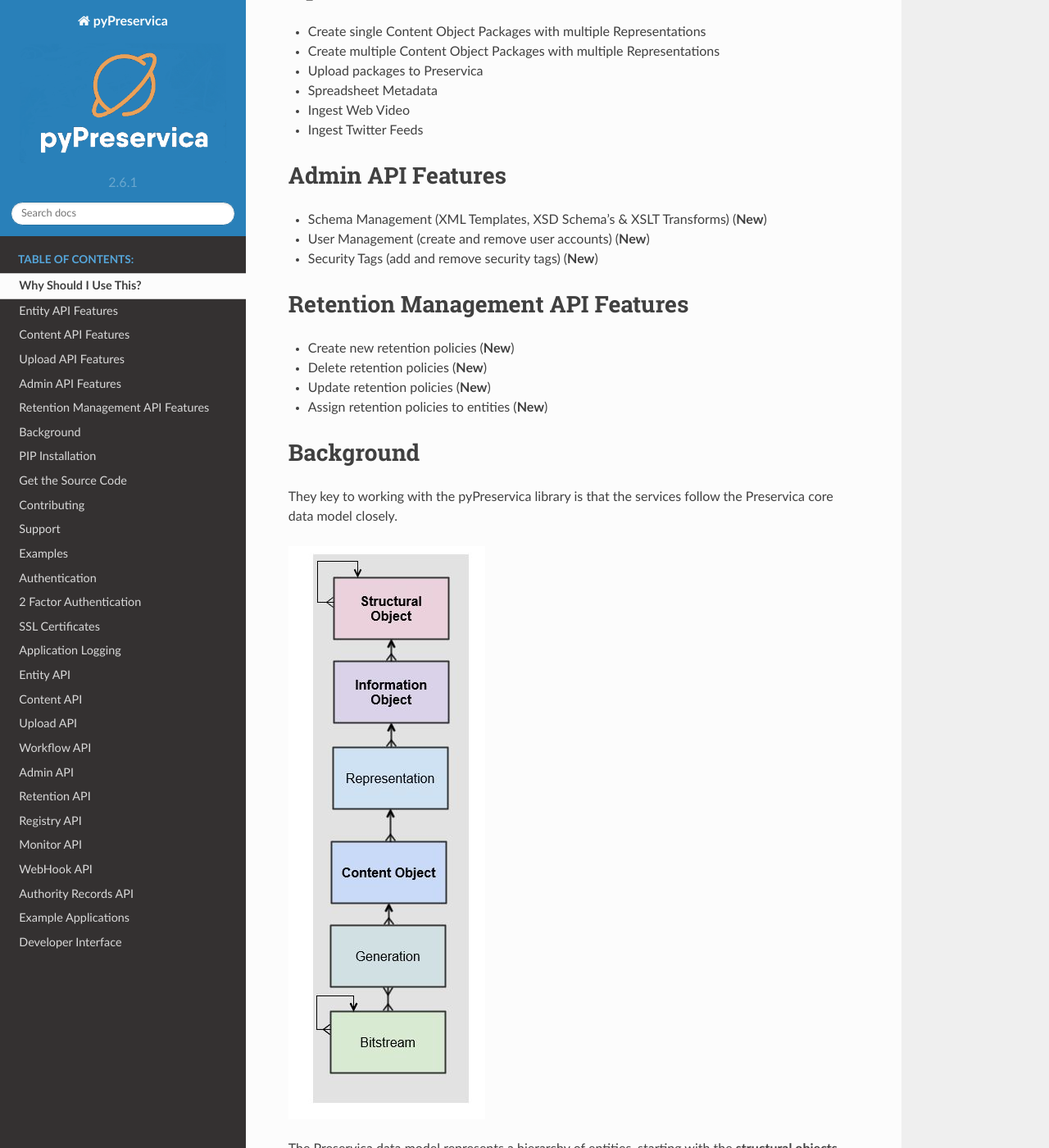
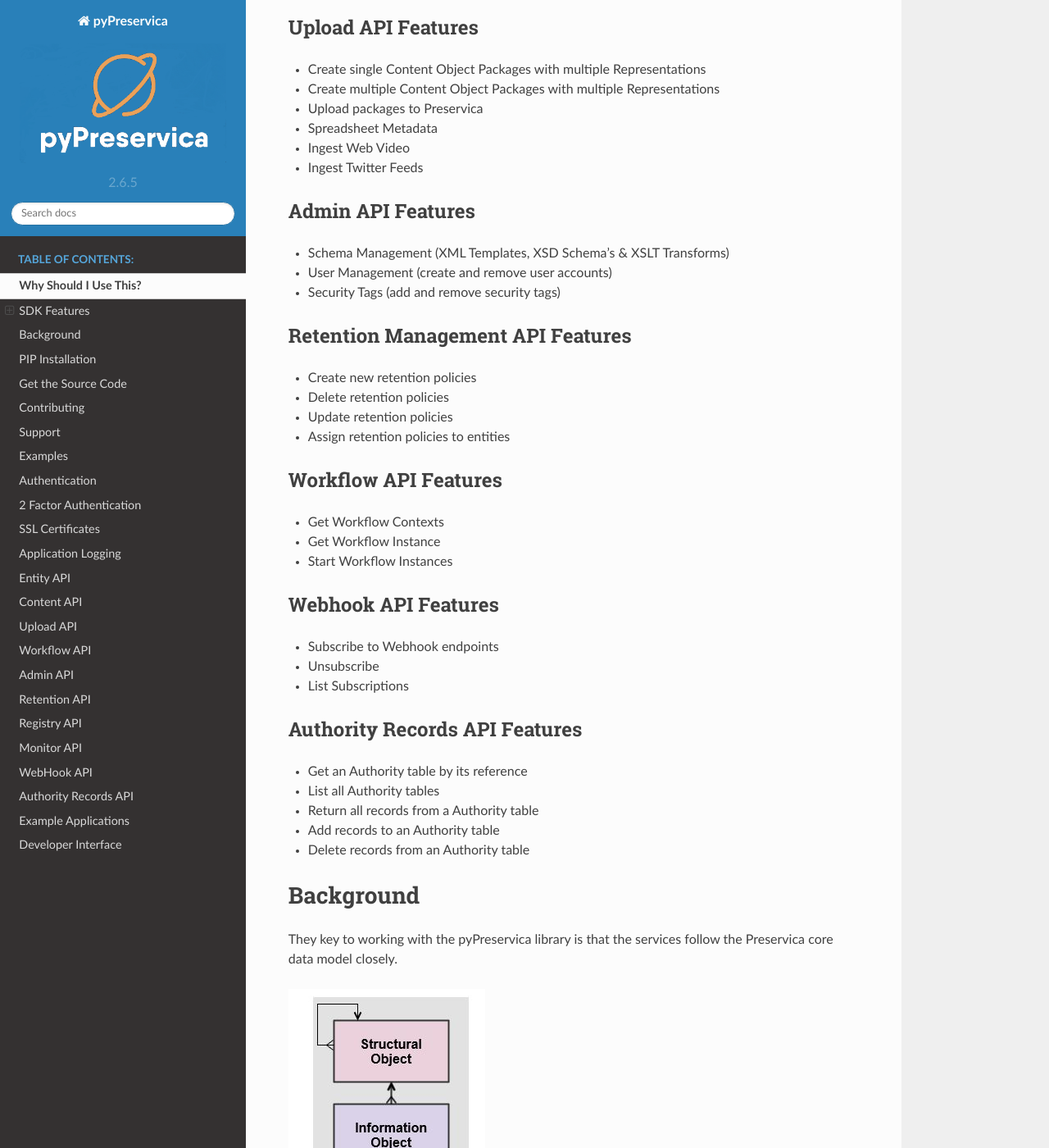
Before and after one commit to carj/pyPreservica, a Sphinx documentation site: the page built from docs/intro.rst, in a window 1280 px wide and 1400 px high, scrolled down 1185 px. Shown: the whole window at 82% size. Built offline with Sphinx 7.4.7 and the Read the Docs theme 2.0.0, drawn with Linux system fonts in a browser that asks for light colours.

```diff
--- a/docs/content.rst
+++ b/docs/content.rst
@@ -1,7 +1,7 @@
 Content API
 ~~~~~~~~~~~~~~~
 
-pyPreservica now contains some experimental interfaces to the content API
+pyPreservica now contains interfaces to the content API which supports searching the repository.
 
 https://us.preservica.com/api/content/documentation.html
 
--- a/docs/intro.rst
+++ b/docs/intro.rst
@@ -15,8 +15,11 @@
 
 
 
+SDK Features
+-----------------------
+
 Entity API Features
------------------------
+^^^^^^^^^^^^^^^^^^^^^^^^^
 
 -  Fetch and Update Entity Objects (Folders, Assets, Content Objects)
 -  Add, Delete and Update External Identifiers
@@ -37,14 +40,14 @@
 -  Create Relationships between Assets
 
 Content API Features
----------------------
+^^^^^^^^^^^^^^^^^^^^^^^^^
 
 -  Fetch a list of indexed Solr Fields
 -  Search based on a single query term
 -  Filtered searches on indexed fields
 
 Upload API Features
----------------------
+^^^^^^^^^^^^^^^^^^^^^^^^^
 
 -  Create single Content Object Packages with multiple Representations
 -  Create multiple Content Object Packages with multiple Representations
@@ -54,21 +57,46 @@
 -  Ingest Twitter Feeds
 
 Admin API Features
----------------------
--  Schema Management (XML Templates, XSD Schema's & XSLT Transforms) (**New**)
--  User Management (create and remove user accounts)  (**New**)
--  Security Tags (add and remove security tags)   (**New**)
+^^^^^^^^^^^^^^^^^^^^^^^^^
+
+-  Schema Management (XML Templates, XSD Schema's & XSLT Transforms)
+-  User Management (create and remove user accounts)
+-  Security Tags (add and remove security tags)
 
 Retention Management API Features
-------------------------------------
--  Create new retention policies (**New**)
--  Delete retention policies (**New**)
--  Update retention policies (**New**)
--  Assign retention policies to entities (**New**)
+^^^^^^^^^^^^^^^^^^^^^^^^^^^^^^^^^^^^^^^^^
+
+-  Create new retention policies
+-  Delete retention policies
+-  Update retention policies
+-  Assign retention policies to entities
+
+Workflow API Features
+^^^^^^^^^^^^^^^^^^^^^^^^^
+
+- Get Workflow Contexts
+- Get Workflow Instance
+- Start Workflow Instances
+
+Webhook API Features
+^^^^^^^^^^^^^^^^^^^^^^^^^
+
+- Subscribe to Webhook endpoints
+- Unsubscribe
+- List Subscriptions
+
+Authority Records API Features
+^^^^^^^^^^^^^^^^^^^^^^^^^^^^^^^^
+
+-  Get an Authority table by its reference
+-  List all Authority tables
+-  Return all records from a Authority table
+-  Add records to an Authority table
+-  Delete records from an Authority table
 
 
 Background
------------
+------------
 
 They key to working with the pyPreservica library is that the services follow the Preservica core data model closely.
 
--- a/pyPreservica/__init__.py
+++ b/pyPreservica/__init__.py
@@ -23,6 +23,6 @@
 __author__ = "James Carr (drjamescarr@gmail.com)"
 
 # Version of the Preservica API package
-__version__ = "2.6.1"
+__version__ = "2.6.5"
 
 __license__ = "Apache License Version 2.0"
--- a/setup.py
+++ b/setup.py
@@ -21,7 +21,7 @@
 # This call to setup() does all the work
 setup(
     name=PKG,
-    version="2.6.1",
+    version="2.6.5",
     description="Python library for the Preservica API",
     long_description=README,
     long_description_content_type="text/markdown",
```
Also changed, not shown: 3 other files.
